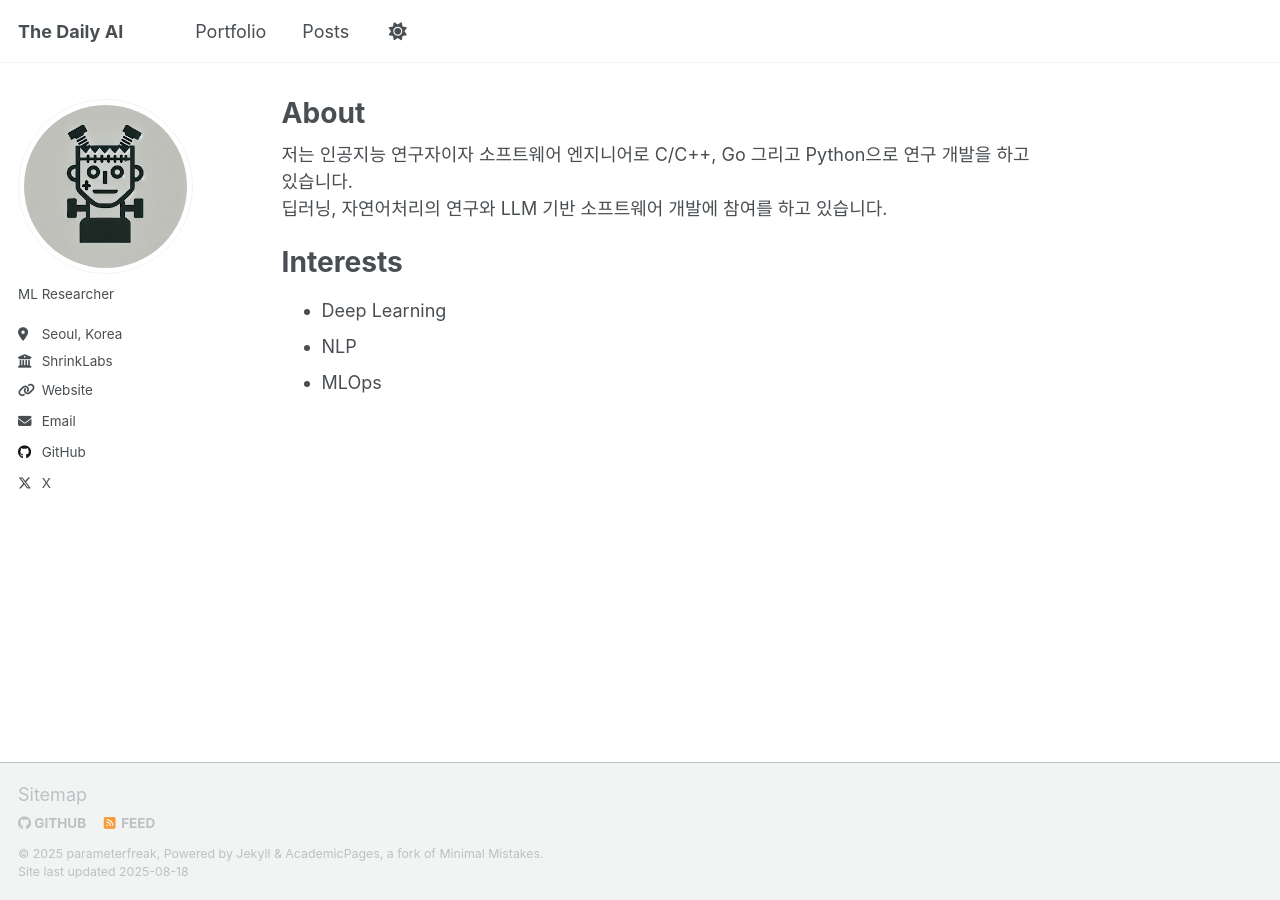
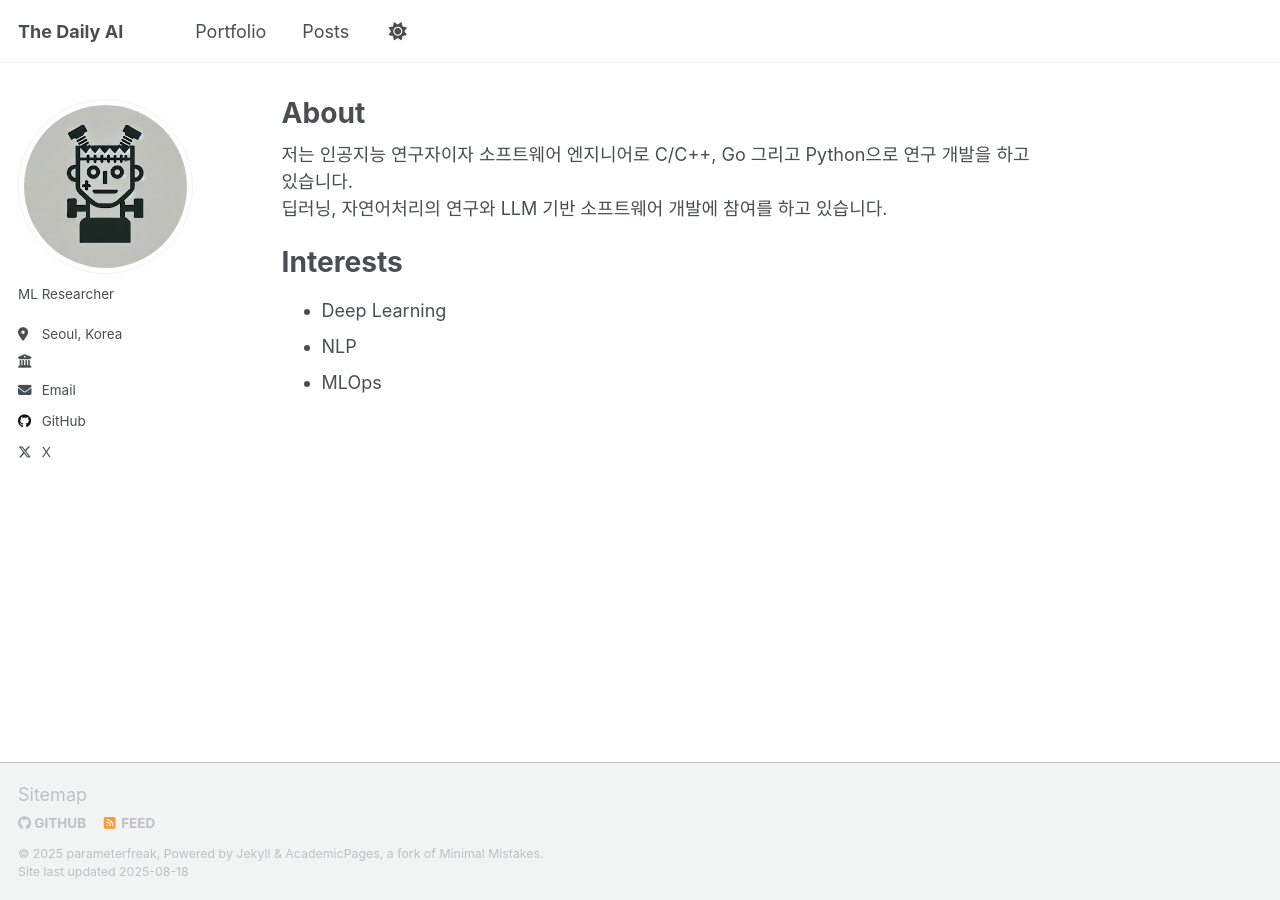
Before and after one commit to parameterfreak/parameterfreak.github.io, a Jekyll site: the page built from _pages/about.md, in a window 1280 px wide. Built offline with Jekyll 4.4.1, drawn with Linux system fonts in a browser that asks for light colours; a script that is not in the unit is left out.

Commit message:
Update _config.yml

```diff
--- a/_config.yml
+++ b/_config.yml
@@ -27,8 +27,8 @@ author:
   pronouns         : # example: "she/her"
   bio              : "ML Researcher"
   location         : "Seoul, Korea"
-  employer         : "ShrinkLabs"
-  uri              : https://shrinklabs.com
+  employer         : ""
+  uri              :
   email            : "parameterfreak@gmail.com"
 
   # Academic websites
```
